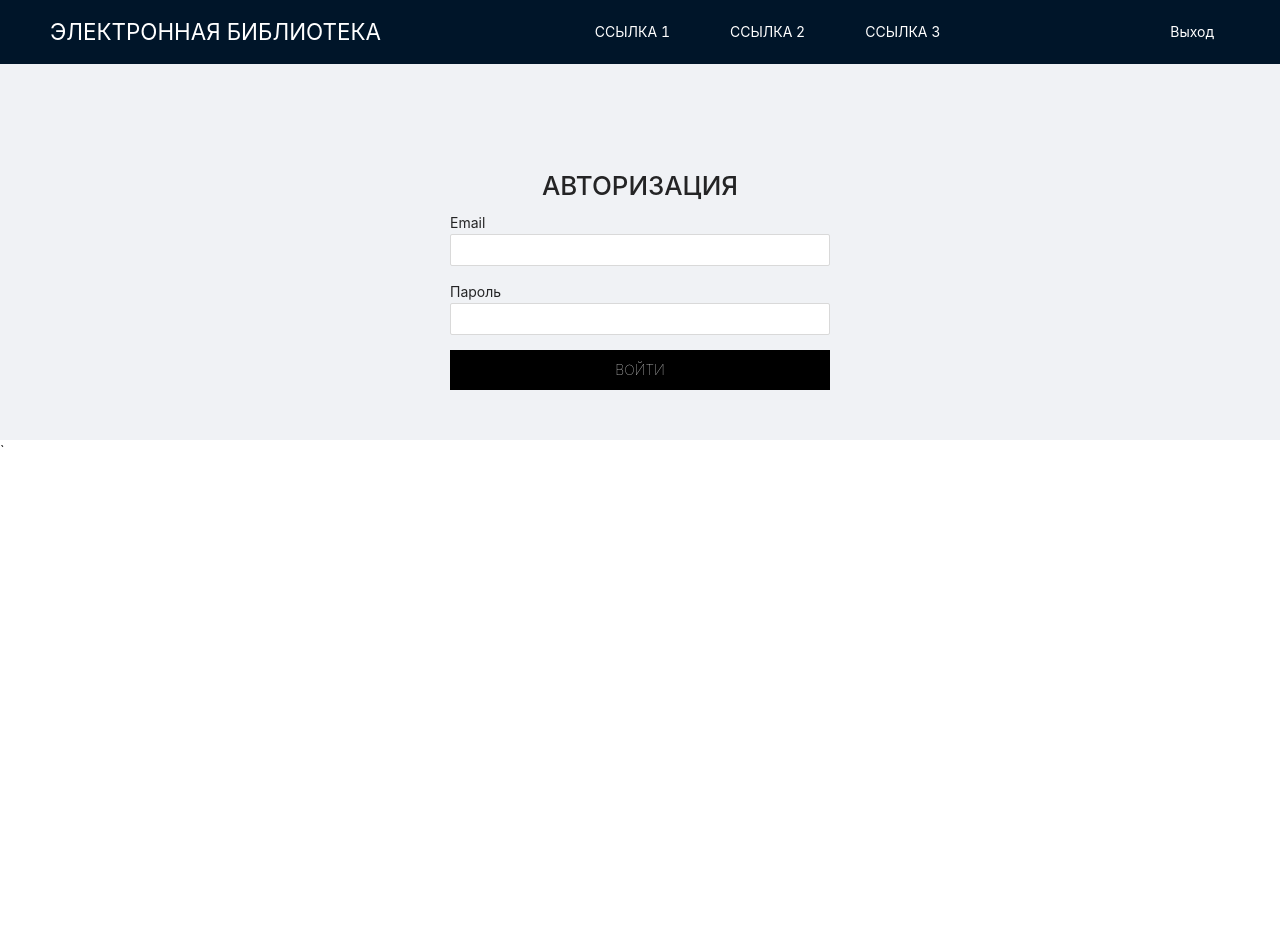
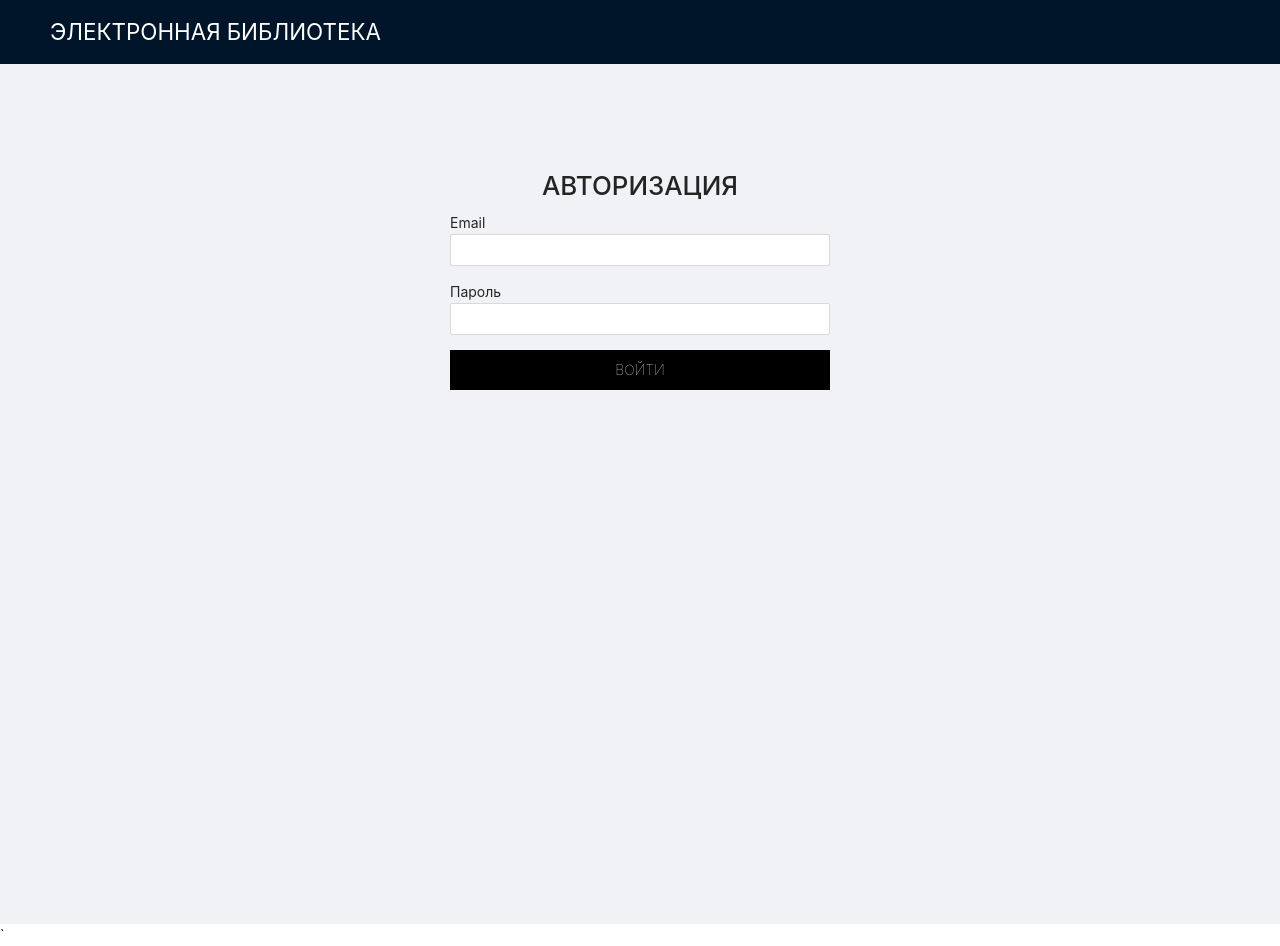
Before and after one commit to Enotello/BiblEmployeFront, a React (Create React App) app: page /login in a window 1280 px wide. Before the commit the page ends 800 px from the top, so only its background shows below. Built offline with nearby package versions, Linux system fonts and the light colour scheme.

Commit message:
finishing auth

```diff
--- a/src/layout/App/App.tsx
+++ b/src/layout/App/App.tsx
@@ -3,24 +3,31 @@ import './App.css'
 import "antd/dist/antd.css";
 import {Layout, Breadcrumb, Button, Space, Modal} from 'antd';
 import ListBook from "../../page/ListBook";
-import {Switch, Route, BrowserRouter, NavLink} from "react-router-dom";
+import {Switch, Route, BrowserRouter, NavLink, Redirect} from "react-router-dom";
 import IssueBook from "../../page/IssueBook";
 import Register from "../../page/Auth/Register/Register";
 import Login from "../../page/Auth/Login/Login";
+import {useDispatch, useSelector} from "react-redux";
+import {RootState} from "../../store/reducers";
+import {logout} from "../../store/actions/auth";
 
 const {Header, Content, Footer} = Layout;
 
 
 const App = () => {
+  const authState: any = useSelector<RootState>((store) => store.auth);
+  const dispatch = useDispatch();
+  const stableDispatch = useCallback(dispatch, []);
 
   return (
-
     <BrowserRouter>
       <Layout className="layout">
         <Header className="header">
           <div className='logo'>
             Электронная библиотека
           </div>
+          {(authState.token)
+            ? <>
               <nav className='links'>
                 <ul>
                   <li><NavLink to={'#'} style={{color: 'white'}} className='link'>Ссылка 1</NavLink></li>
@@ -29,17 +36,27 @@ const App = () => {
                 </ul>
               </nav>
               <div className='exit'>
-                        <Button type='link' onClick={() => {
-                        }}>Выход</Button>
+                <Button type='text' onClick={() => stableDispatch(logout())}>Выход</Button>
               </div>
+            </>
+            : null
+          }
         </Header>
         <Content style={{padding: '50px', paddingBottom: '10px'}}>
           <div className="site-layout-content">
             <Switch>
+              {(authState.token)
+                ? <>
                   <Route path="/issue/:uid" component={IssueBook}/>
                   <Route path="/register" component={Register}/>
+                  <Route path="/" component={ListBook}/>
+                </>
+
+                : <>
+                  <Redirect to={'/login'}/>
                   <Route path="/login" component={Login}/>
-                            <Route path="/" component={ListBook}/>
+                </>}
+
             </Switch>
           </div>
 
--- a/src/page/Auth/Login/Login.css
+++ b/src/page/Auth/Login/Login.css
@@ -4,7 +4,7 @@
     padding-top: 2rem;
     flex-grow: 1;
     width: 100%;
-    height: 100%;
+    height: 100vh;
 }
 
 .Auth > div {
```
Lines whose indentation alone changed are shown as unchanged.
